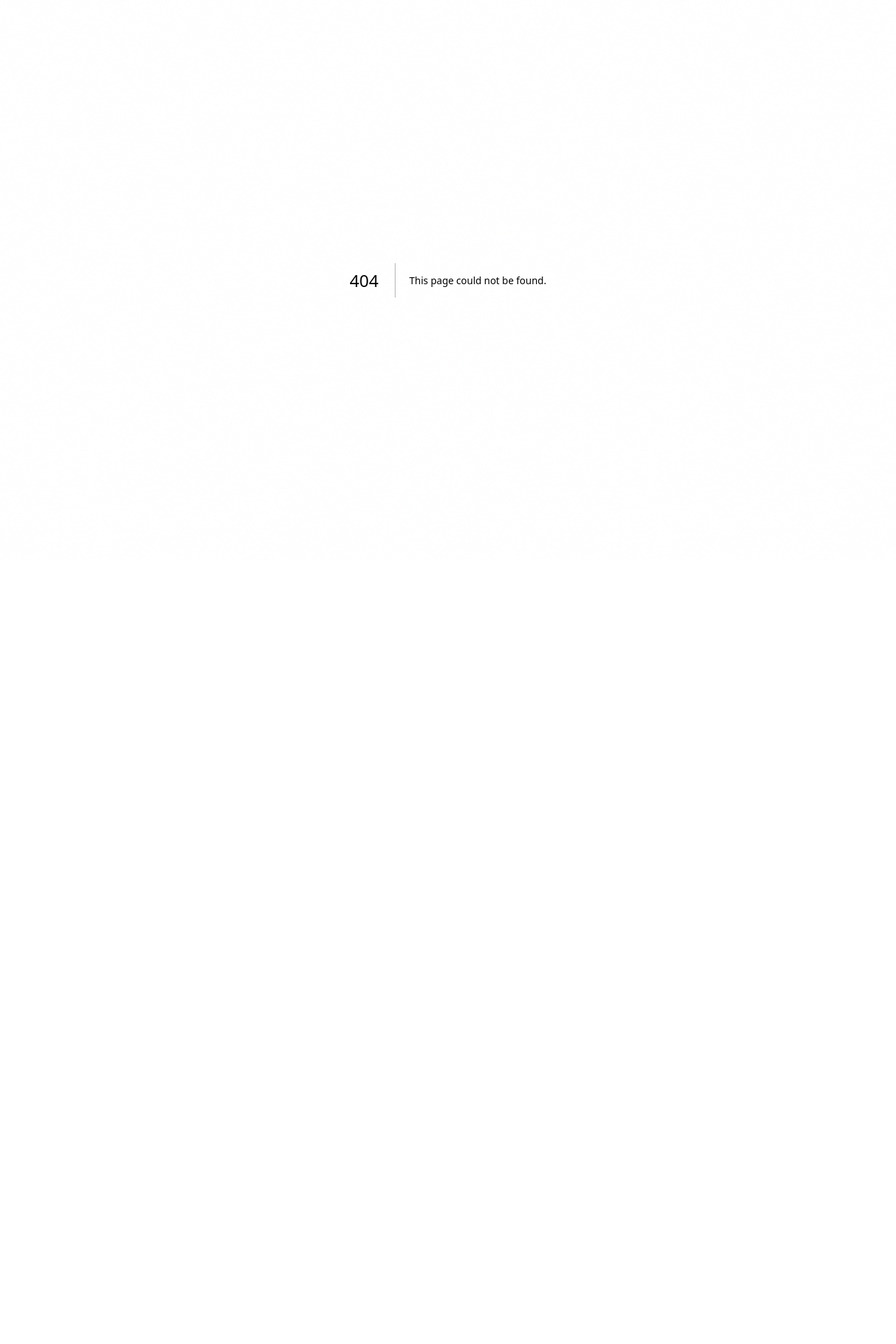
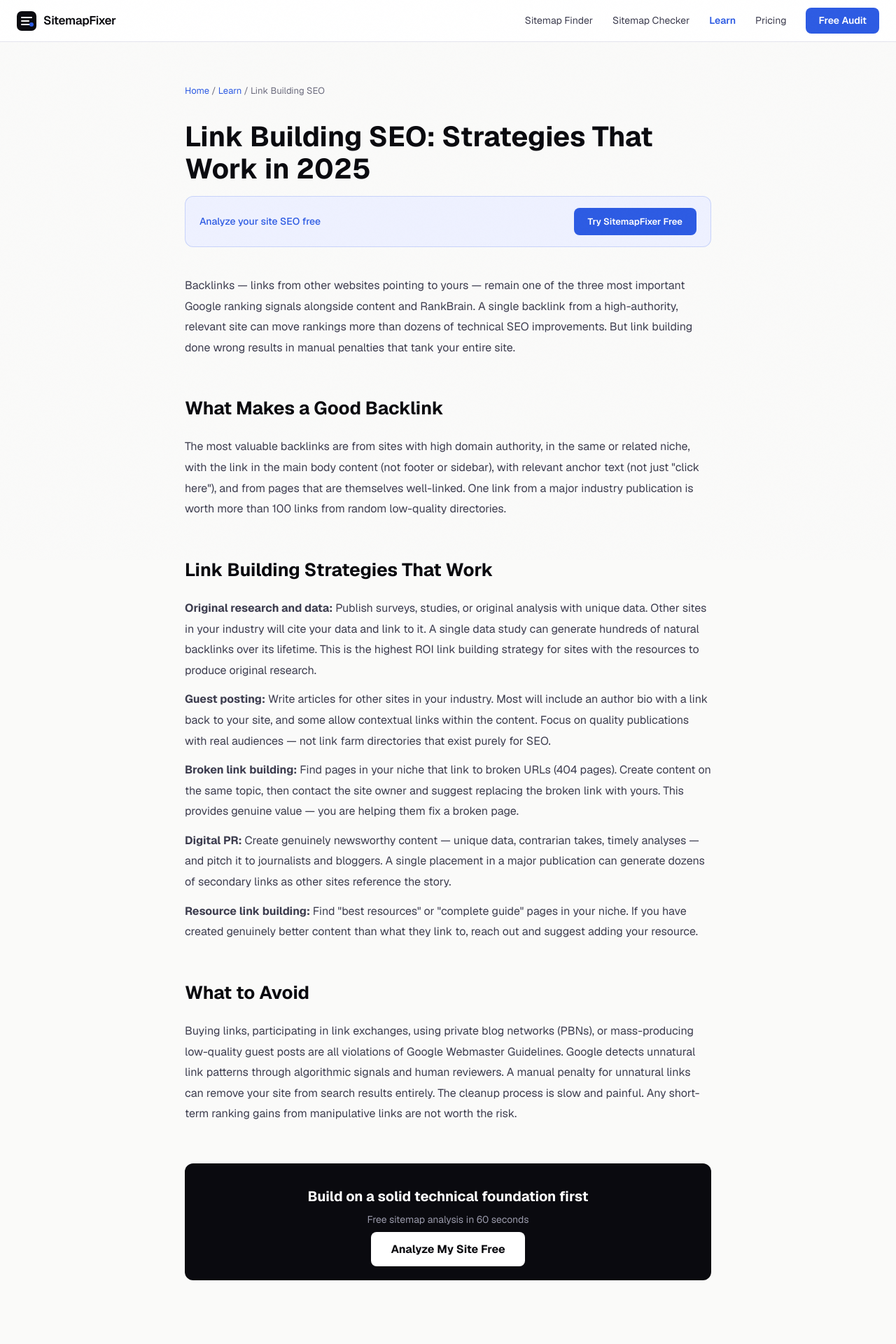
Before and after one commit to Watermelon-Coctail-Bar/sitemap-fixer, a Next.js app: page /learn/link-building-seo in a window 1280 px wide. Before the commit this address had no page. Shown: the top 1920 px of the page at 70% size. Before the commit the page ends 800 px from the top, so only its background shows below. Built offline with nearby package versions, Linux system fonts and the light colour scheme.

Commit message:
Create page.tsx

```diff
--- /dev/null
+++ b/src/app/learn/link-building-seo/page.tsx
@@ -0,0 +1,40 @@
+import type { Metadata } from 'next';
+export const metadata: Metadata = {
+  title: 'Link Building SEO: Strategies That Work in 2025 | SitemapFixer',
+  description: "Backlinks remain one of the strongest Google ranking signals. Here are the link building strategies that actually work, what to avoid, and how to assess link quality.",
+  alternates: { canonical: 'https://sitemapfixer.com/learn/link-building-seo' },
+};
+export default function Page() {
+  return (
+    <div style={{ maxWidth: 800, margin: '0 auto', padding: '60px 24px' }}>
+      <nav style={{ fontSize: 13, color: '#6b6b7d', marginBottom: 32 }}>
+        <a href="/" style={{ color: '#2d5be3', textDecoration: 'none' }}>Home</a>{' / '}
+        <a href="/learn" style={{ color: '#2d5be3', textDecoration: 'none' }}>Learn</a>{' / '}
+        <span>Link Building SEO</span>
+      </nav>
+      <h1 style={{ fontSize: 40, fontWeight: 700, color: '#0a0a0f', marginBottom: 16, lineHeight: 1.15 }}>Link Building SEO: Strategies That Work in 2025</h1>
+      <div style={{ background: '#eef1ff', border: '1px solid rgba(45,91,227,0.2)', borderRadius: 12, padding: '16px 20px', marginBottom: 40, display: 'flex', alignItems: 'center', justifyContent: 'space-between', gap: 16 }}>
+        <span style={{ fontSize: 14, color: '#2d5be3', fontWeight: 500 }}>Analyze your site SEO free</span>
+        <a href="/" style={{ background: '#2d5be3', color: 'white', padding: '10px 20px', borderRadius: 8, textDecoration: 'none', fontWeight: 600, fontSize: 13 }}>Try SitemapFixer Free</a>
+      </div>
+      <div style={{ fontSize: 16, color: '#3d3d4f', lineHeight: 1.85 }}>
+        <p style={{ marginBottom: 24 }}>Backlinks — links from other websites pointing to yours — remain one of the three most important Google ranking signals alongside content and RankBrain. A single backlink from a high-authority, relevant site can move rankings more than dozens of technical SEO improvements. But link building done wrong results in manual penalties that tank your entire site.</p>
+        <h2 style={{ fontSize: 26, fontWeight: 700, color: '#0a0a0f', marginTop: 48, marginBottom: 16 }}>What Makes a Good Backlink</h2>
+        <p style={{ marginBottom: 24 }}>The most valuable backlinks are from sites with high domain authority, in the same or related niche, with the link in the main body content (not footer or sidebar), with relevant anchor text (not just "click here"), and from pages that are themselves well-linked. One link from a major industry publication is worth more than 100 links from random low-quality directories.</p>
+        <h2 style={{ fontSize: 26, fontWeight: 700, color: '#0a0a0f', marginTop: 48, marginBottom: 16 }}>Link Building Strategies That Work</h2>
+        <p style={{ marginBottom: 12 }}><strong>Original research and data:</strong> Publish surveys, studies, or original analysis with unique data. Other sites in your industry will cite your data and link to it. A single data study can generate hundreds of natural backlinks over its lifetime. This is the highest ROI link building strategy for sites with the resources to produce original research.</p>
+        <p style={{ marginBottom: 12 }}><strong>Guest posting:</strong> Write articles for other sites in your industry. Most will include an author bio with a link back to your site, and some allow contextual links within the content. Focus on quality publications with real audiences — not link farm directories that exist purely for SEO.</p>
+        <p style={{ marginBottom: 12 }}><strong>Broken link building:</strong> Find pages in your niche that link to broken URLs (404 pages). Create content on the same topic, then contact the site owner and suggest replacing the broken link with yours. This provides genuine value — you are helping them fix a broken page.</p>
+        <p style={{ marginBottom: 12 }}><strong>Digital PR:</strong> Create genuinely newsworthy content — unique data, contrarian takes, timely analyses — and pitch it to journalists and bloggers. A single placement in a major publication can generate dozens of secondary links as other sites reference the story.</p>
+        <p style={{ marginBottom: 24 }}><strong>Resource link building:</strong> Find "best resources" or "complete guide" pages in your niche. If you have created genuinely better content than what they link to, reach out and suggest adding your resource.</p>
+        <h2 style={{ fontSize: 26, fontWeight: 700, color: '#0a0a0f', marginTop: 48, marginBottom: 16 }}>What to Avoid</h2>
+        <p style={{ marginBottom: 24 }}>Buying links, participating in link exchanges, using private blog networks (PBNs), or mass-producing low-quality guest posts are all violations of Google Webmaster Guidelines. Google detects unnatural link patterns through algorithmic signals and human reviewers. A manual penalty for unnatural links can remove your site from search results entirely. The cleanup process is slow and painful. Any short-term ranking gains from manipulative links are not worth the risk.</p>
+      </div>
+      <div style={{ background: '#0a0a0f', borderRadius: 12, padding: '32px', textAlign: 'center', marginTop: 56 }}>
+        <div style={{ fontSize: 20, fontWeight: 700, color: 'white', marginBottom: 8 }}>Build on a solid technical foundation first</div>
+        <div style={{ color: '#9999aa', marginBottom: 20, fontSize: 14 }}>Free sitemap analysis in 60 seconds</div>
+        <a href="/" style={{ background: 'white', color: '#0a0a0f', padding: '14px 28px', borderRadius: 8, textDecoration: 'none', fontWeight: 700 }}>Analyze My Site Free</a>
+      </div>
+    </div>
+  );
+}
```
